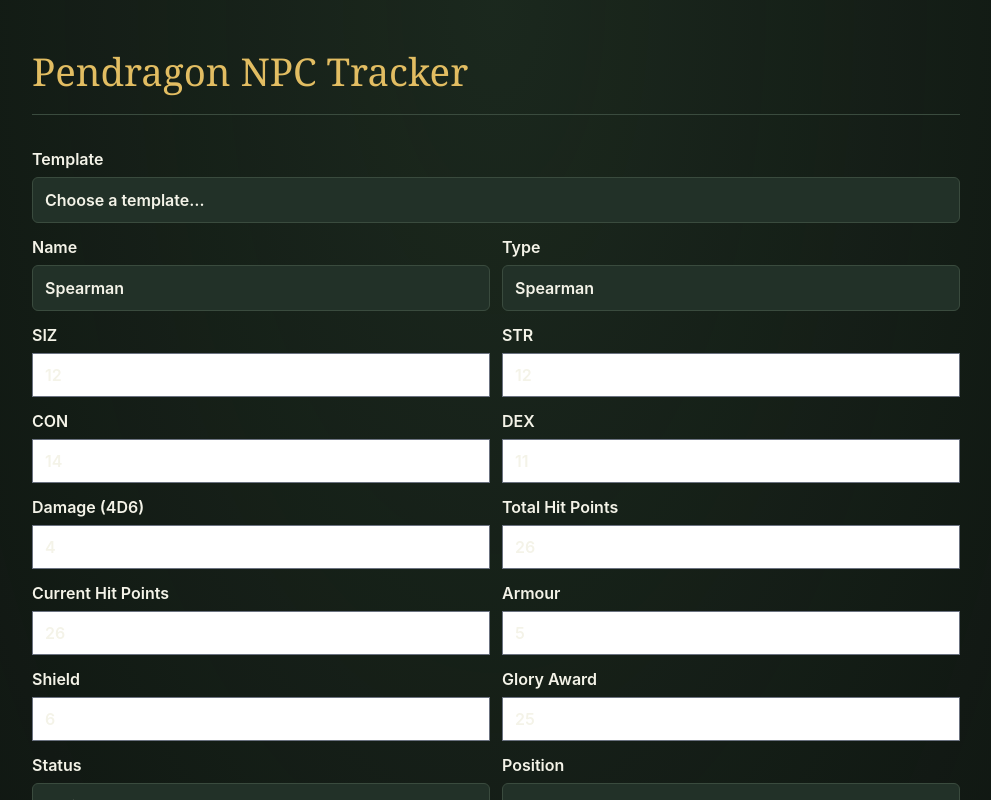
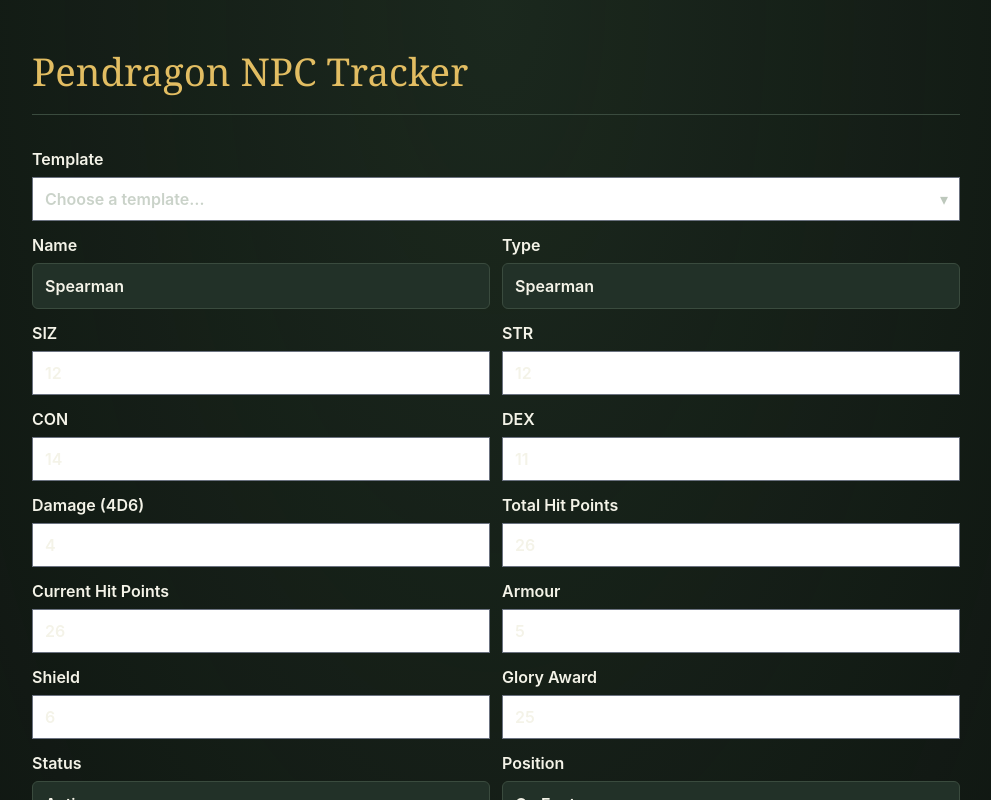
Before and after one commit to Lusmu/pendragon-npc-tracker, a React (Vite) app: page / in a window 1280 px wide. Both pictures are taken after typing "Sample" into the empty fields and a click on the button "Add NPC". Shown: the top 800 px of the page, without its empty margins (144-1135 px from the left). Built offline with nearby package versions, Linux system fonts and the light colour scheme; the HTML template or start-up script is replaced by a standard one.

Commit message:
Add template filter

```diff
--- /dev/null
+++ b/src/components/FilterableSelect.tsx
@@ -0,0 +1,88 @@
+import { useId, useMemo, useState } from 'react'
+
+export interface FilterableOption<TValue = string> {
+  label: string
+  value: TValue
+}
+
+interface FilterableSelectProps<TValue = string> {
+  options: FilterableOption<TValue>[]
+  placeholder: string
+  ariaLabel: string
+  noResultsText: string
+  onSelect: (value: TValue) => void
+}
+
+export default function FilterableSelect<TValue>({
+  options,
+  placeholder,
+  ariaLabel,
+  noResultsText,
+  onSelect,
+}: FilterableSelectProps<TValue>) {
+  const [query, setQuery] = useState('')
+  const [open, setOpen] = useState(false)
+  const listboxId = useId()
+  const normalizedQuery = query.trim().toLowerCase()
+  const visibleOptions = useMemo(
+    () => options.filter(({ label }) => label.toLowerCase().includes(normalizedQuery)),
+    [options, normalizedQuery],
+  )
+
+  return (
+    <div
+      className="filterable-select"
+      onBlur={(event) => {
+        if (!event.currentTarget.contains(event.relatedTarget as Node | null)) setOpen(false)
+      }}
+    >
+      <div className="filterable-select__control">
+        <input
+          aria-label={ariaLabel}
+          aria-controls={listboxId}
+          aria-expanded={open}
+          className="filterable-select__input"
+          placeholder={placeholder}
+          role="combobox"
+          type="search"
+          value={query}
+          onChange={(event) => {
+            setQuery(event.target.value)
+            setOpen(true)
+          }}
+          onFocus={() => setOpen(true)}
+        />
+        <button
+          aria-label="Toggle options"
+          className="filterable-select__toggle"
+          type="button"
+          onMouseDown={(event) => event.preventDefault()}
+          onClick={() => setOpen((prev) => !prev)}
+        >
+          ▾
+        </button>
+      </div>
+      {open && (
+        <ul className="filterable-select__menu" id={listboxId} role="listbox">
+          {visibleOptions.map((option) => (
+            <li key={option.label}>
+              <button
+                className="filterable-select__option"
+                type="button"
+                onMouseDown={(event) => event.preventDefault()}
+                onClick={() => {
+                  setQuery(option.label)
+                  setOpen(false)
+                  onSelect(option.value)
+                }}
+              >
+                {option.label}
+              </button>
+            </li>
+          ))}
+          {visibleOptions.length === 0 && <li className="filterable-select__empty">{noResultsText}</li>}
+        </ul>
+      )}
+    </div>
+  )
+}
--- a/src/components/TemplateSelector.tsx
+++ b/src/components/TemplateSelector.tsx
@@ -1,34 +1,24 @@
-import { useState } from 'react'
 import { NPC_TEMPLATES, type NPCDraft } from '../utils/defaults'
+import FilterableSelect from './FilterableSelect'
 
 interface TemplateSelectorProps {
   onSelect: (npc: NPCDraft) => void
 }
 
 export default function TemplateSelector({ onSelect }: TemplateSelectorProps) {
-  const [selected, setSelected] = useState('')
-
   return (
     <label className="form-field form-field--wide">
       Template
-      <select
-        aria-label="NPC template"
-        value={selected}
-        onChange={(event) => {
-          const template = NPC_TEMPLATES.find(({ name }) => name === event.target.value)
-          if (template) {
-            onSelect({ ...template.npc, skills: template.npc.skills.map((skill) => ({ ...skill })) })
-            setSelected('')
-          }
+      <FilterableSelect
+        ariaLabel="NPC template"
+        noResultsText="No templates match"
+        options={NPC_TEMPLATES.map((template) => ({ label: template.name, value: template.name }))}
+        placeholder="Choose a template…"
+        onSelect={(name) => {
+          const template = NPC_TEMPLATES.find((item) => item.name === name)
+          if (template) onSelect({ ...template.npc, skills: template.npc.skills.map((skill) => ({ ...skill })) })
         }}
-      >
-        <option value="">Choose a template…</option>
-        {NPC_TEMPLATES.map(({ name }) => (
-          <option key={name} value={name}>
-            {name}
-          </option>
-        ))}
-      </select>
+      />
     </label>
   )
 }
--- a/src/index.css
+++ b/src/index.css
@@ -222,6 +222,73 @@ legend {
   width: auto;
 }
 
+.filterable-select {
+  position: relative;
+}
+
+.filterable-select__control {
+  position: relative;
+}
+
+.filterable-select__input {
+  padding-right: 2.5rem;
+}
+
+.filterable-select__toggle {
+  position: absolute;
+  right: 0.25rem;
+  top: 0.25rem;
+  bottom: 0.25rem;
+  min-height: auto;
+  border: 0;
+  border-radius: 0.25rem;
+  padding: 0 0.5rem;
+  background: transparent;
+  color: var(--color-muted);
+}
+
+.filterable-select__toggle:hover {
+  border: 0;
+  background: rgb(244 243 232 / 0.08);
+}
+
+.filterable-select__menu {
+  position: absolute;
+  z-index: 5;
+  width: 100%;
+  margin: 0.25rem 0 0;
+  border: 1px solid var(--color-border);
+  border-radius: 0.375rem;
+  padding: 0.25rem 0;
+  list-style: none;
+  background: var(--color-surface-raised);
+  box-shadow: 0 0.75rem 1.5rem rgb(0 0 0 / 0.3);
+  max-height: 14rem;
+  overflow-y: auto;
+}
+
+.filterable-select__option {
+  width: 100%;
+  min-height: auto;
+  border: 0;
+  border-radius: 0;
+  padding: 0.5rem 0.75rem;
+  text-align: left;
+  font-weight: 500;
+  background: transparent;
+  color: var(--color-text);
+}
+
+.filterable-select__option:hover {
+  border: 0;
+  background: rgb(244 243 232 / 0.08);
+}
+
+.filterable-select__empty {
+  padding: 0.5rem 0.75rem;
+  color: var(--color-muted);
+}
+
 .npc-form fieldset .form-row input:first-child {
   flex: 1 1 12rem;
 }
```
